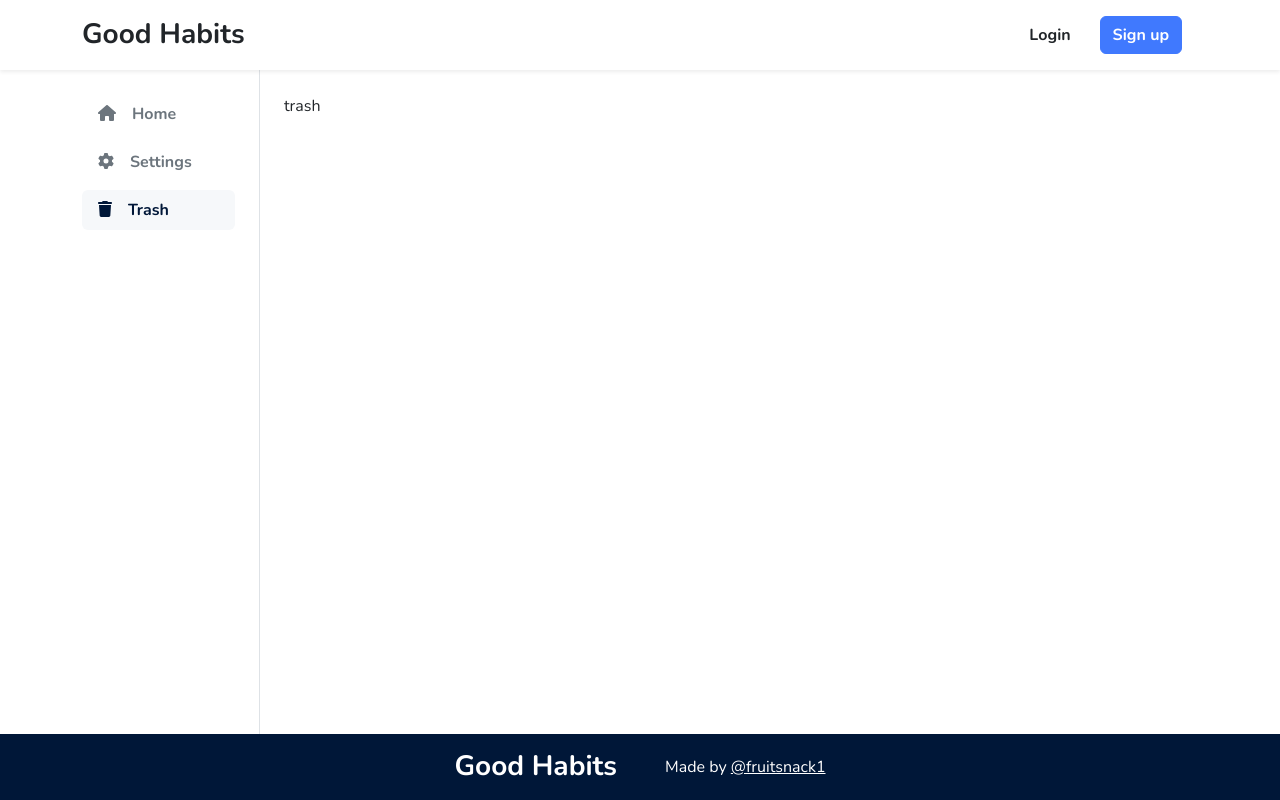
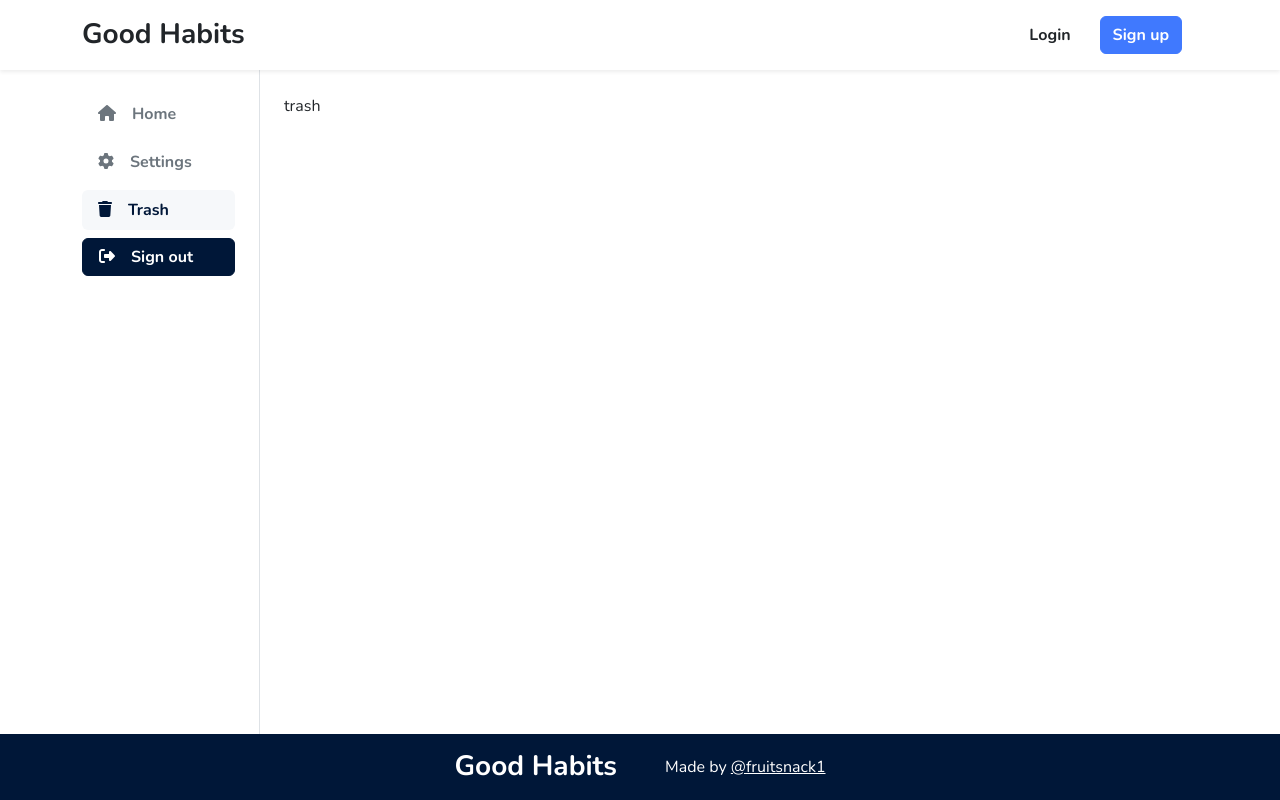
Before and after one commit to FruitSnack1/notes-app, a Next.js app: page /app/trash in a window 1280 px wide. Built offline with nearby package versions, Linux system fonts and the light colour scheme; no server answers.

Commit message:
login, logout

```diff
--- a/components/Navbar.js
+++ b/components/Navbar.js
@@ -1,13 +1,20 @@
-import { faCog, faHome, faTrash } from '@fortawesome/free-solid-svg-icons'
+import {
+  faCog,
+  faHome,
+  faRightFromBracket,
+  faTrash,
+} from '@fortawesome/free-solid-svg-icons'
+import { FontAwesomeIcon } from '@fortawesome/react-fontawesome'
+import { signOut } from 'next-auth/react'
 import Link from 'next/link'
 import React from 'react'
 import { NavItem } from './NavItem'
 
 export const Navbar = () => {
   return (
-    <nav className='col-md-2 d-none d-md-block sidebar  border-end v100 pt-4 pe-4'>
+    <nav className='col-md-2 d-none d-md-block sidebar  border-end v100 py-4 pe-4'>
       <div className='sidebar-sticky '>
-        <ul className='nav flex-column'>
+        <ul className='nav flex-column j '>
           <li className='nav-item'>
             <NavItem href={'/app'} name={'Home'} icon={faHome} />
           </li>
@@ -17,6 +24,20 @@ export const Navbar = () => {
           <li className='nav-item'>
             <NavItem href={'/app/trash'} name={'Trash'} icon={faTrash} />
           </li>
+          <li className='nav-item'>
+            <button
+              onClick={() => {
+                signOut()
+              }}
+              className='btn btn-dark fw-bold ps-3 w-100 text-start'
+            >
+              <FontAwesomeIcon
+                icon={faRightFromBracket}
+                className='text-white me-3'
+              />
+              Sign out
+            </button>
+          </li>
         </ul>
       </div>
     </nav>
--- a/components/NewHabit.js
+++ b/components/NewHabit.js
@@ -65,14 +65,14 @@ export const NewHabit = () => {
         </Card>
       </div>
       <div className='d-grid gap-2'>
-        <btn
+        <button
           onClick={(e) => {
             setVisible(true)
           }}
           className='btn btn-primary btn-block text-white fw-bold p-3 rounded-4 shadow'
         >
           Add new habit
-        </btn>
+        </button>
       </div>
     </>
   )
--- a/layouts/Layout.js
+++ b/layouts/Layout.js
@@ -1,20 +1,11 @@
-import { faRightFromBracket } from '@fortawesome/free-solid-svg-icons'
+import { faUser } from '@fortawesome/free-solid-svg-icons'
 import { FontAwesomeIcon } from '@fortawesome/react-fontawesome'
-import Cookies from 'js-cookie'
 import Link from 'next/link'
-import { useRouter } from 'next/router'
-import { isAuthenticated, unauthenticateUser } from '../auth/auth'
 import { Footer } from '../components/Footer'
-import cookie from 'cookie'
 import { useSession } from 'next-auth/react'
 
 export default function Layout({ children, token, data }) {
-  const router = useRouter()
-
-  const signOut = () => {
-    Cookies.remove('token')
-    router.push('/')
-  }
+  const session = useSession()
 
   return (
     <>
@@ -29,7 +20,17 @@ export default function Layout({ children, token, data }) {
             </Link>
             <ul className='navbar-nav px-3'>
               <li className='nav-item '>
-                {!token ? (
+                {session.status === 'authenticated' ? (
+                  <Link href={'/app/settings'}>
+                    <button className='btn btn-secondary fw-bold'>
+                      <FontAwesomeIcon
+                        icon={faUser}
+                        className='text-black-50 me-3'
+                      />
+                      {session.data.user.username}
+                    </button>
+                  </Link>
+                ) : (
                   <>
                     <Link href='/login'>
                       <button className='btn fw-bold me-3'>Login</button>
@@ -40,17 +41,6 @@ export default function Layout({ children, token, data }) {
                       </button>
                     </Link>
                   </>
-                ) : (
-                  <button
-                    onClick={signOut}
-                    className='btn btn-secondary fw-bold'
-                  >
-                    <FontAwesomeIcon
-                      icon={faRightFromBracket}
-                      className='text-black-50 me-3'
-                    />
-                    Sign out
-                  </button>
                 )}
               </li>
             </ul>
--- a/pages/index.js
+++ b/pages/index.js
@@ -3,7 +3,6 @@ import Layout from '../layouts/Layout'
 import bg from '../public/hero-background.svg'
 
 export default function Index() {
-  console.log(bg)
   return (
     <div>
       <Head>
```
Also changed, not shown: components/Login.js (+5 -2 lines).
